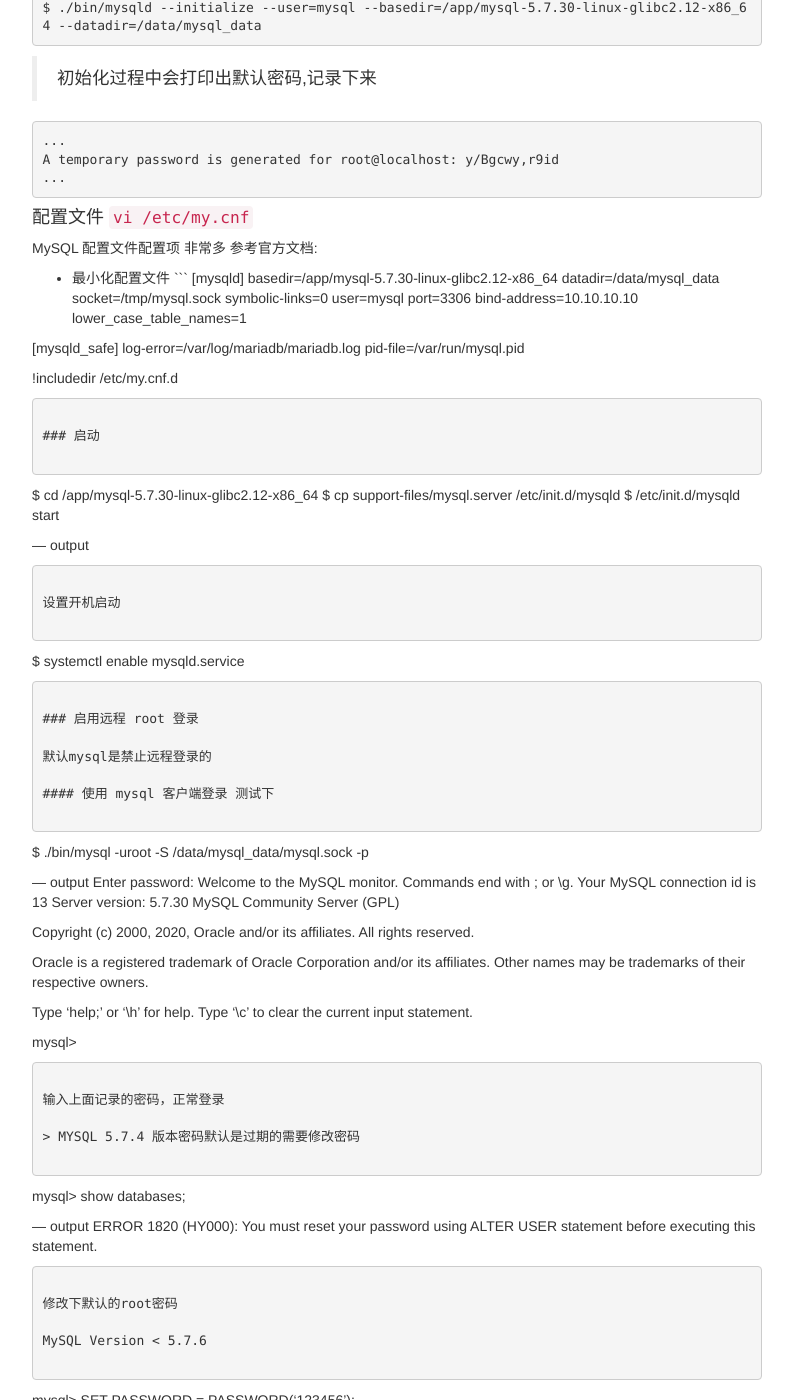
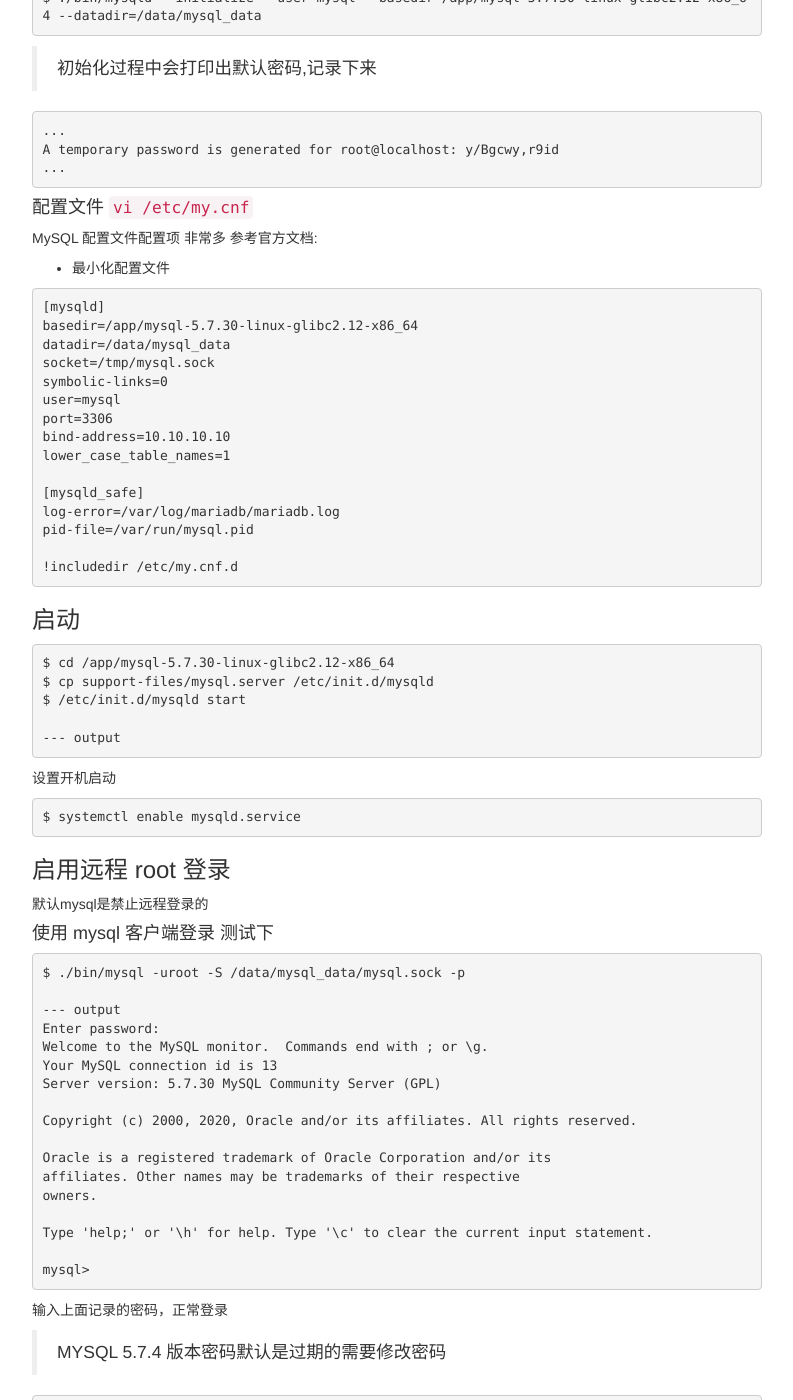
Before and after one commit to omnbmh/omnbmh.github.io, a Jekyll site: the page built from _posts/2016-07-01-0x01-mysql-binary-install.md, in a window 1280 px wide and 1400 px high, scrolled down 1497 px. Shown: the whole window, without its empty margins (53-846 px from the left). Built offline with Jekyll 4.4.1, drawn with Linux system fonts in a browser that asks for light colours; some of the changed text lies outside the part shown.

Commit message:
Update 2016-07-01-0x01-mysql-binary-install.md

````diff
--- a/_posts/2016-07-01-0x01-mysql-binary-install.md
+++ b/_posts/2016-07-01-0x01-mysql-binary-install.md
@@ -9,8 +9,7 @@
 
 ### 准备二进制文件
 
-下载 mysql-5.7.30-linux-glibc2.12-x86_64.tar.gz 链接: [https://pan.baidu.com/s/1frQhhPkqVPitgkZeVkHgHw](https://pan.baidu.com/s/1frQhhPkqVPitgkZeVkHgHw) 提取码: hs8b
-
+- mysql-5.7.30-linux-glibc2.12-x86_64.tar.gz 链接: [https://pan.baidu.com/s/1frQhhPkqVPitgkZeVkHgHw](https://pan.baidu.com/s/1frQhhPkqVPitgkZeVkHgHw) 提取码: hs8b
 - 主机IP 10.10.10.10
 
 ### 安装
@@ -27,6 +26,7 @@
 ```
 
 解压 tar.gz 包
+
 ```
 $ cd /app
 $ tar zxf mysql-5.7.30-linux-glibc2.12-x86_64.tar.gz
@@ -85,6 +85,7 @@
 MySQL 配置文件配置项 非常多 参考官方文档:
 
 - 最小化配置文件
+
 ```
 [mysqld]
 basedir=/app/mysql-5.7.30-linux-glibc2.12-x86_64
````
